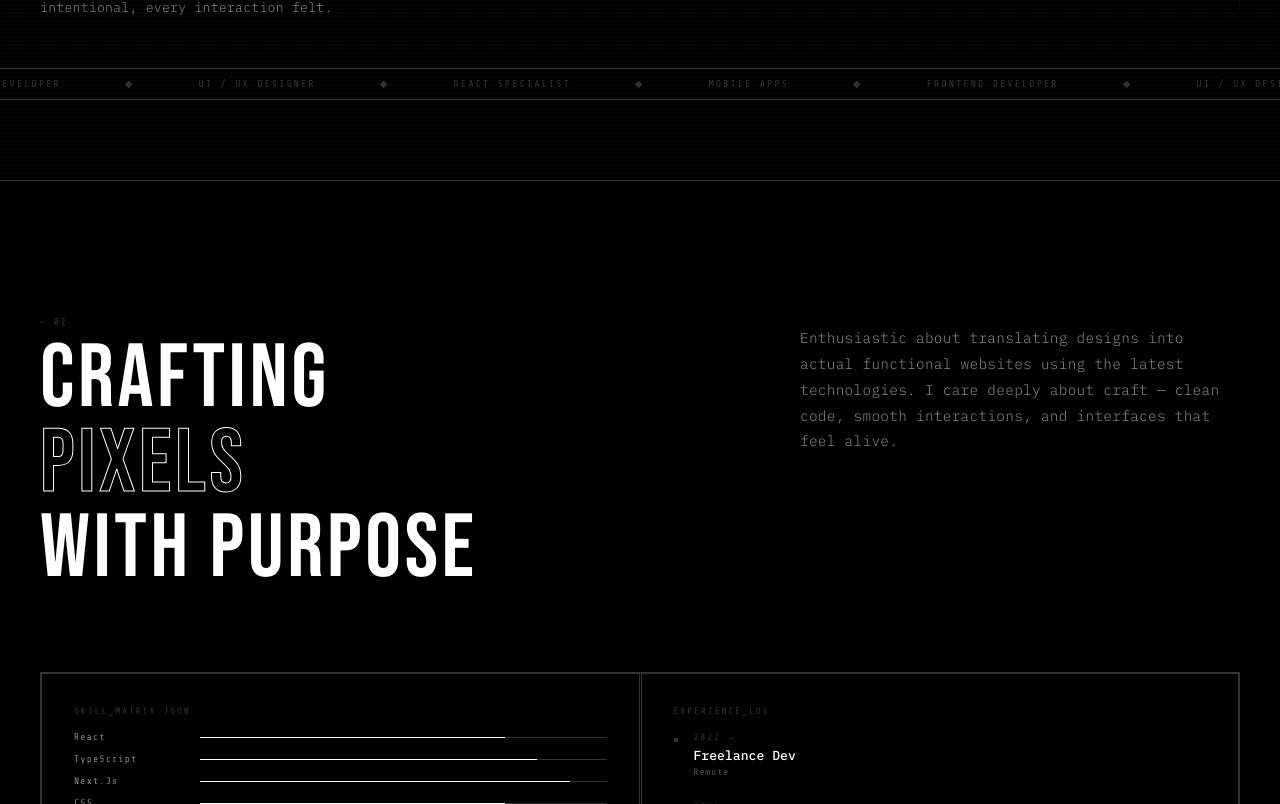
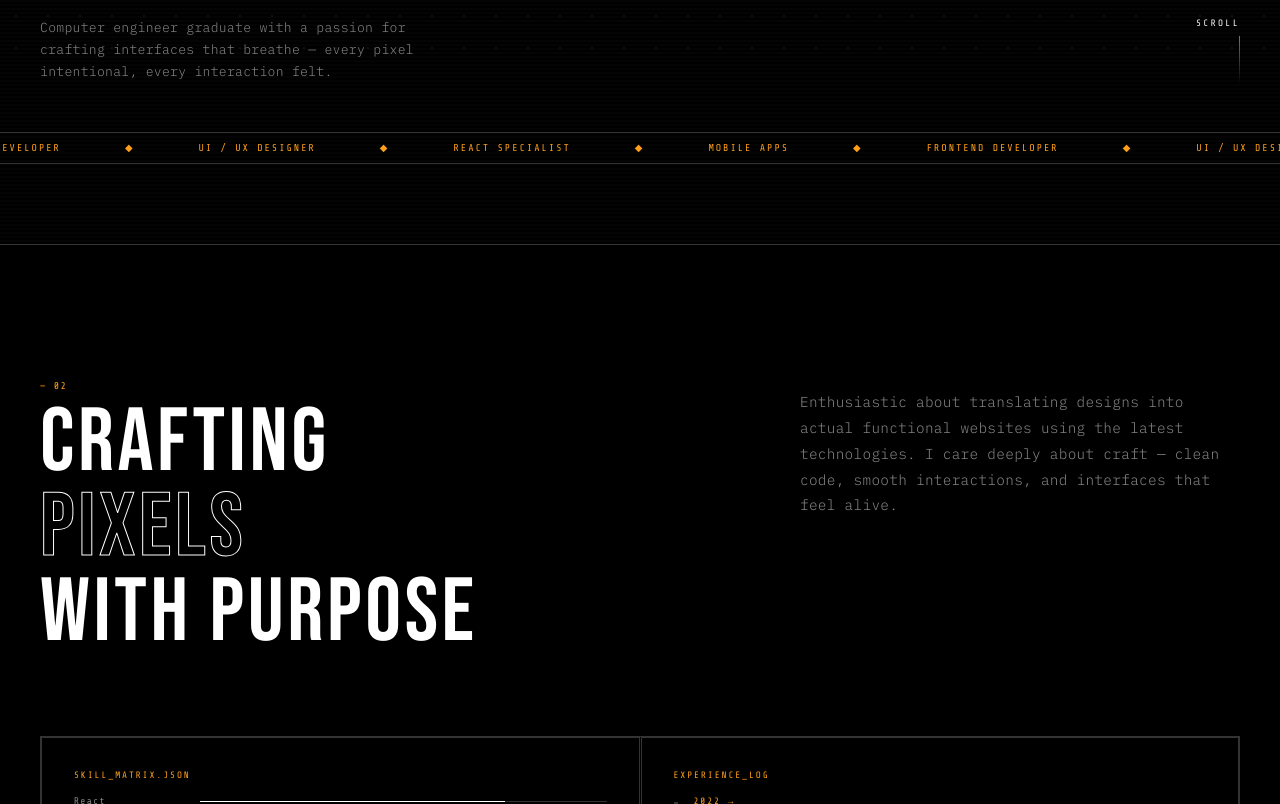
Before and after one commit to sayed-kassem/portfolio, a React (Create React App) app: page /about in a window 1280 px wide. Shown: the part 736-1540 px from the top of the page. Built offline with nearby package versions, Linux system fonts and the light colour scheme.

Commit message:
v2.0.1.1 - color fix

```diff
--- a/src/styles/global.css
+++ b/src/styles/global.css
@@ -8,6 +8,8 @@
   --white: #ffffff;
   --off-white: #e8e8e8;
   --grey: #888888;
+  --lime: #32ff7e;
+  --orange: #ff9f1a;
   --grey-dim: #333333;
   --grey-mid: #555555;
   --accent: #ffffff;
@@ -142,7 +144,7 @@ button { cursor: none; }
 .section-num {
   font-family: var(--f-pixel);
   font-size: 0.62rem;
-  color: var(--grey-dim);
+  color: var(--orange);
   letter-spacing: 0.15em;
 }
 
--- a/src/styles/navbar.css
+++ b/src/styles/navbar.css
@@ -1,6 +1,6 @@
 /* ── Navbar ──────────────────────────────────────────── */
 .nav {
-  position: fixed;
+  position:relative;
   top: 0; left: 0; right: 0;
   z-index: 1000;
   height: var(--nav-h);
@@ -115,7 +115,7 @@
   font-family: var(--f-display);
   font-size: clamp(3.5rem, 8vw, 7rem);
   letter-spacing: 0.05em;
-  color: var(--grey-mid);
+  color: var(--orange);
   background: none; border: none;
   text-align: left;
   cursor: none;
@@ -139,7 +139,7 @@
   font-family: var(--f-pixel);
   font-size: 0.6rem;
   letter-spacing: 0.2em;
-  color: var(--grey-dim);
+  color: var(--white);
   vertical-align: super;
   margin-right: 0.5em;
 }
@@ -161,7 +161,7 @@
   font-family: var(--f-pixel);
   font-size: 0.6rem;
   letter-spacing: 0.2em;
-  color: var(--grey-dim);
+  color: var(--orange);
   margin-bottom: 0.6rem;
 }
 .menu-meta-val {
@@ -197,7 +197,7 @@
   font-family: var(--f-pixel);
   font-size: 0.58rem;
   letter-spacing: 0.2em;
-  color: var(--grey-dim);
+  color: var(--white);
 }
 
 @media (max-width: 768px) {
--- a/src/styles/pages.css
+++ b/src/styles/pages.css
@@ -63,7 +63,7 @@
   font-weight: 600;
   letter-spacing: 0.12em;
   text-transform: uppercase;
-  color: var(--accent);
+  color: var(--orange);
   margin-bottom: 0.35rem;
 }
 
@@ -77,7 +77,7 @@
 
 .timeline-where {
   font-size: 0.82rem;
-  color: var(--text-muted);
+  color: var(--orange);
 }
 
 /* Skills */
@@ -310,7 +310,7 @@
   font-weight: 500;
   letter-spacing: 0.06em;
   text-transform: uppercase;
-  color: var(--text-mid);
+  color: var(--text);
   background: var(--bg-3);
   border: 1px solid var(--border);
   padding: 2px 8px;
@@ -454,7 +454,7 @@
   font-weight: 600;
   letter-spacing: 0.12em;
   text-transform: uppercase;
-  color: var(--text-muted);
+  color: var(--orange);
 }
 
 .form-input,
--- a/src/styles/sections.css
+++ b/src/styles/sections.css
@@ -107,11 +107,11 @@
   font-family: var(--f-pixel);
   font-size: 0.58rem;
   letter-spacing: 0.25em;
-  color: var(--grey-dim);
+  color: var(--white);
 }
 .hero-scroll-line {
   width: 1px; height: 48px;
-  background: linear-gradient(to bottom, var(--grey-dim), transparent);
+  background: linear-gradient(to bottom, var(--off-white), transparent);
   animation: scroll-drop 2s ease-in-out infinite;
 }
 @keyframes scroll-drop {
@@ -157,7 +157,7 @@
   font-family: var(--f-pixel);
   font-size: 0.62rem;
   letter-spacing: 0.2em;
-  color: var(--grey-dim);
+  color: var(--orange);
   flex-shrink: 0;
 }
 @keyframes marquee-scroll {
@@ -217,7 +217,7 @@
   font-family: var(--f-pixel);
   font-size: 0.58rem;
   letter-spacing: 0.2em;
-  color: var(--grey-dim);
+  color: var(--orange);
   margin-bottom: 1rem;
 }
 .about-cell-content {
@@ -279,7 +279,7 @@
   font-family: var(--f-pixel);
   font-size: 0.58rem;
   letter-spacing: 0.2em;
-  color: var(--grey-dim);
+  color: var(--orange);
   margin-bottom: 0.25rem;
 }
 .timeline-role {
@@ -292,7 +292,7 @@
 .timeline-where {
   font-family: var(--f-pixel);
   font-size: 0.58rem;
-  color: var(--grey-mid);
+  color: var(--white);
   letter-spacing: 0.1em;
 }
 
@@ -346,7 +346,7 @@
   font-family: var(--f-pixel);
   font-size: 0.6rem;
   letter-spacing: 0.15em;
-  color: var(--grey-dim);
+  color: var(--orange);
   position: relative; z-index: 1;
   transition: color 0.3s;
   flex-shrink: 0;
@@ -397,7 +397,7 @@
   font-family: var(--f-pixel);
   font-size: 0.6rem;
   letter-spacing: 0.2em;
-  color: var(--grey-dim);
+  color: var(--white);
 }
 
 /* Project row */
@@ -542,7 +542,7 @@
 .pcard-tag {
   font-family: var(--f-pixel);
   font-size: 0.55rem; letter-spacing: 0.12em;
-  color: var(--grey-mid);
+  color: var(--orange);
   border: 1px solid var(--grey-dim);
   padding: 3px 8px;
   transition: color 0.3s, border-color 0.3s;
@@ -622,7 +622,7 @@
 .form-label {
   font-family: var(--f-pixel);
   font-size: 0.58rem; letter-spacing: 0.2em;
-  color: var(--grey-dim);
+  color: var(--white);
 }
 .form-input,
 .form-textarea {
@@ -637,7 +637,7 @@
   transition: border-color 0.3s;
   resize: none;
 }
-.form-input::placeholder, .form-textarea::placeholder { color: var(--grey-dim); }
+.form-input::placeholder, .form-textarea::placeholder { color: var(--white); }
 .form-input:focus, .form-textarea:focus { border-bottom-color: var(--white); }
 .form-textarea { min-height: 100px; }
 .form-submit {
@@ -682,7 +682,7 @@
   font-family: var(--f-pixel);
   font-size: 0.55rem;
   letter-spacing: 0.2em;
-  color: var(--grey-dim);
+  color: var(--white);
 }
 
 @media (max-width: 768px) {
```
